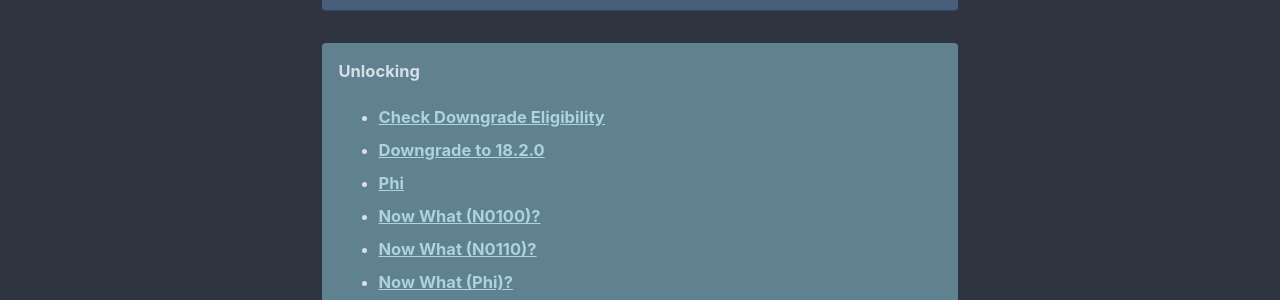
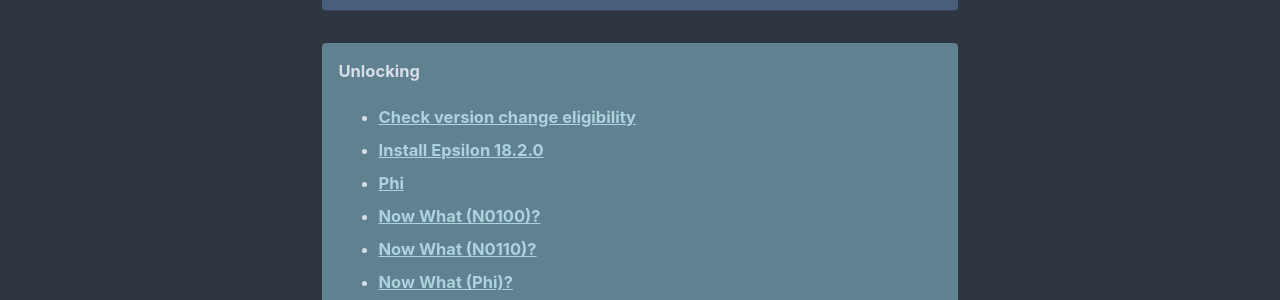
Before and after one commit to Omega-Numworks/Omega-Guide, a Jekyll site: the page built from _pages/en_US/site-navigation.md, in a window 1280 px wide. Shown: the part 644-944 px from the top of the page. Built offline with Jekyll 4.4.1, drawn with Linux system fonts in a browser that asks for light colours; comment, search, counter and statistics services are not loaded.

Commit message:
Update site-navigation.md

```diff
--- a/_pages/en_US/site-navigation.md
+++ b/_pages/en_US/site-navigation.md
@@ -20,8 +20,8 @@ sitemap: false
 {% capture unlocking %}
 **Unlocking**
 
-+ [Check Downgrade Eligibility](check-downgrade-eligibility)
-+ [Downgrade to 18.2.0](downgrade-18-2-0)
++ [Check version change eligibility](check-version-change-eligibility.md)
++ [Install Epsilon 18.2.0](install-epsilon-18-2-0)
 + [Phi](phi)
 + [Now What (N0100)?](n0100-now-what)
 + [Now What (N0110)?](n0110-now-what)
```
